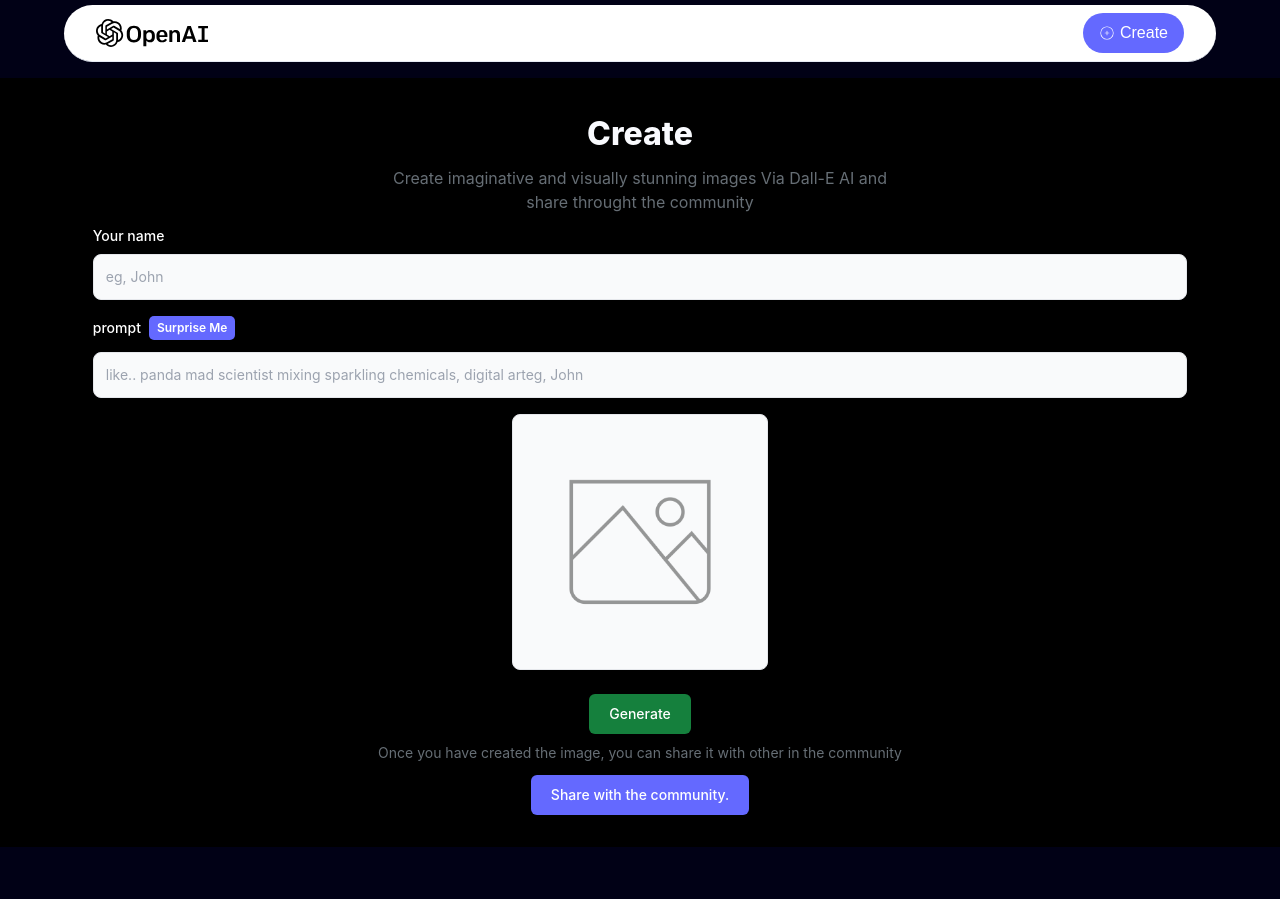
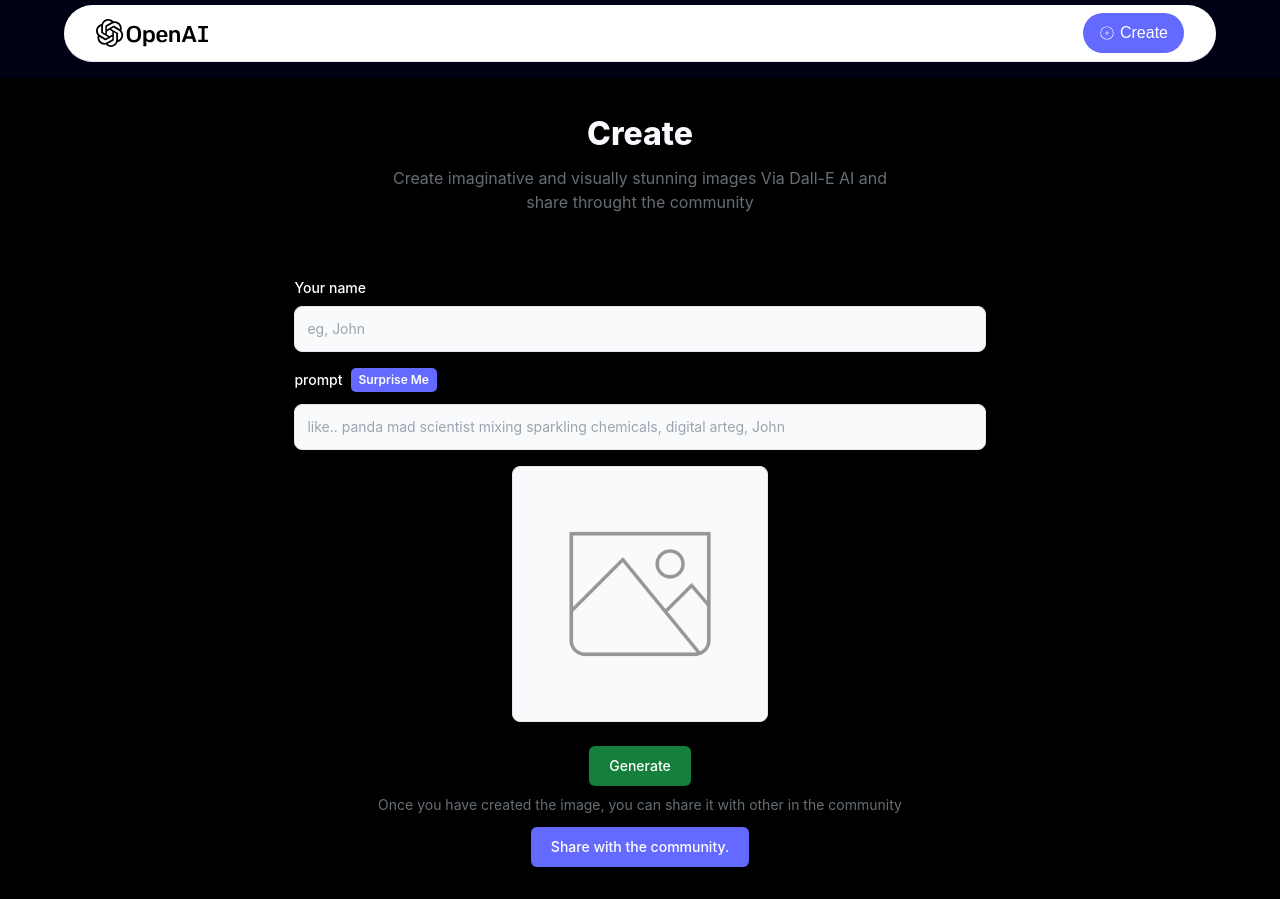
Before and after one commit to G-GraceCode/AI-IMage-Generator, a React (Vite) app in the folder client/: page /create-post in a window 1280 px wide. Before the commit the page ends 847 px from the top, so only its background shows below. Built offline with nearby package versions, Linux system fonts and the light colour scheme; a web font is replaced by a local one.

Commit message:
Update 5 files

```diff
--- a/client/src/pages/CreatePost.jsx
+++ b/client/src/pages/CreatePost.jsx
@@ -39,9 +39,37 @@ const CreatePost = () => {
     }
   };
 
-  const handleSubmit = (e) => {
+  const handleSubmit = async (e) => {
     e.preventDefault();
+    if (form.photo && form.prompt) {
+      try {
+        setLoading(true);
+        const sharePost = await fetch(
+          "https://r2f35v-5000.csb.app/api/v1/post",
+          {
+            method: "POST",
+            headers: { "Content-Type": "application/json" },
+            body: JSON.stringify({ ...form }),
+          },
+        );
+        await sharePost.json();
+        navigate("/");
+      } catch (e) {
+        alert(e.message);
+      } finally {
+        setLoading(false);
+        setForm({
+          ...form,
+          name: "",
+          prompt: "",
+          photo: "",
+        });
+      }
+    } else {
+      alert("Please enter prompt and generate an image");
+    }
   };
+
   const handleChange = (e) => {
     const { name, value } = e.target;
     setForm({
@@ -66,7 +94,7 @@ const CreatePost = () => {
         </p>
       </div>
 
-      <form>
+      <form className="mt-16 max-w-3xl mx-auto" onSubmit={handleSubmit}>
         <div>
           <FormField
             labelName="Your name"
--- a/client/src/pages/Home.jsx
+++ b/client/src/pages/Home.jsx
@@ -14,9 +14,32 @@ const RenderCards = ({ data, title }) => {
 };
 
 const Home = () => {
-  const [loading, setloading] = useState(false);
+  const [loading, setLoading] = useState(false);
   const [allPosts, setAllPosts] = useState(null);
   const [searchText, setSearchText] = useState("");
+
+  useEffect(() => {
+    const getPosts = async () => {
+      try {
+        setLoading(true);
+        const res = await fetch("https://r2f35v-5000.csb.app/api/v1/post", {
+          method: "GET",
+          headers: { "Content-Type": "application/json" },
+        });
+        if (res.ok) {
+          const data = await res.json();
+          setAllPosts(data);
+        }
+      } catch (e) {
+        alert(e.message);
+      } finally {
+        setLoading(false);
+      }
+    };
+
+    getPosts();
+  }, []);
+
   return (
     <>
       <Section className="max-w-7xl mx-auto">
@@ -50,7 +73,7 @@ const Home = () => {
                 {searchText ? (
                   <RenderCards data={[]} title="No search result found" />
                 ) : (
-                  <RenderCards data={[]} title="No Post Found" />
+                  <RenderCards data={allPosts} title="No Post Found" />
                 )}
               </div>
             </>
```
Also changed, not shown: 2 other files (tests, documents, lock files or other folders).
